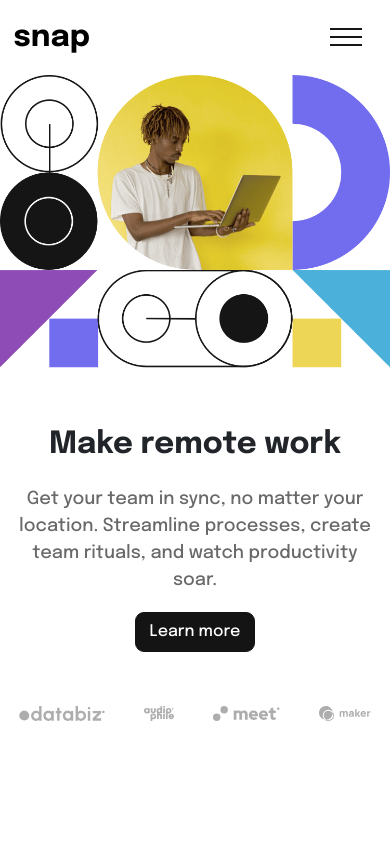
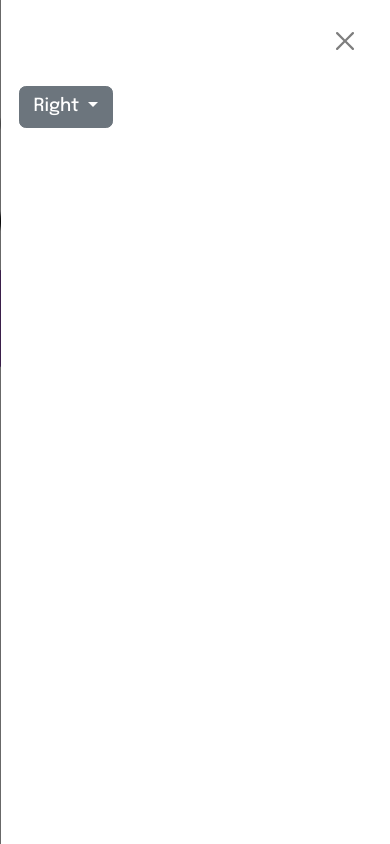
Before and after one commit to lumbrjx/intro-section, a website: page index.html in a window 390 px wide. Both pictures are taken after a click on the button "Toggle". Drawn offline with nearby package versions, Linux system fonts and the light colour scheme.

Commit message:
making the side menu component (uncomplete)

```diff
--- a/index.html
+++ b/index.html
@@ -21,17 +21,84 @@
   </head>
   <body>
     <!-- Features Company Careers About Login Register Make remote work Get your team
-    in sync, no matter your location. Streamline processes, create team rituals,
-    and watch productivity soar. Learn more -->
-    <nav class="navbar navbar-lg navbar-almostBlack">
-      <div class="container-fluid">
-        <a class="navbar-brand fw-bold fs-1">snap</a>
+      in sync, no matter your location. Streamline processes, create team rituals,
+      and watch productivity soar. Learn more -->
 
-        <button class="btn" title="menu">
-          <img src="./images/icon-menu.svg" alt="open-menu" />
+    <nav class="navbar navbar-expand-lg navbar-light px-3" id="navnav">
+      <a class="navbar-brand fw-bold fs-1">snap</a>
+      <!-- <button
+        class="navbar-toggler position-relative"
+        type="button"
+        data-toggle="collapse"
+        data-target="#navbarNav"
+        aria-controls="navbarNav"
+        aria-expanded="false"
+        aria-label="Toggle navigation"
+      >
+        <span class="navbar-toggler-icon"></span>
+      </button> -->
+      <button
+        class="navbar-toggler border-0"
+        title="Toggle"
+        data-bs-toggle="offcanvas"
+        href="#offcanvasExample"
+        role="button"
+        aria-controls="offcanvasExample"
+      >
+        <span class="navbar-toggler-icon"></span>
+      </button>
+
+      <div
+        class="offcanvas offcanvas-end collapse"
+        tabindex="-1"
+        id="offcanvasExample"
+        aria-labelledby="offcanvasExampleLabel"
+      >
+        <div class="offcanvas-header">
+          <div></div>
+          <button
+            type="button"
+            class="btn-close me-2 mt-1"
+            data-bs-dismiss="offcanvas"
+            aria-label="Close"
+          ></button>
+        </div>
+
+        <div class="offcanvas-body">
+
+
+          <div class="btn-group">
+            <button type="button" class="btn btn-secondary dropdown-toggle" data-bs-toggle="dropdown" data-bs-display="static" aria-expanded="false">
+              Right
+            </button>
+            <ul class="dropdown-menu dropdown-menu-end dropdown-menu-lg-start">
+              <li><button class="dropdown-item" type="button">Action</button></li>
+              <li><button class="dropdown-item" type="button">Another action</button></li>
+              <li><button class="dropdown-item" type="button">Something else here</button></li>
+            </ul>
+          </div>
+        </div>
+          </div>
+        </div>
+      </div>
+      <div
+        class="navbar-collapse collapse justify-content-end bg-primary z-3"
+        id="navbarNav"
+      >
+      <div class="dropdown-center">
+        <button class="btn btn-secondary dropdown-toggle" type="button" data-bs-toggle="dropdown" aria-expanded="false">
+          Centered dropdown
         </button>
+        <ul class="dropdown-menu">
+          <li><a class="dropdown-item" href="#">Action</a></li>
+          <li><a class="dropdown-item" href="#">Action two</a></li>
+          <li><a class="dropdown-item" href="#">Action three</a></li>
+        </ul>
+      </div>
       </div>
     </nav>
+
+
     <div>
       <img
         src="./images/image-hero-mobile.png"
@@ -63,6 +130,8 @@
       <img class="myNewImg" src="./images/client-meet.svg" alt="meet" />
       <img class="myNewImg" src="./images/client-maker.svg" alt="maker" />
     </div>
+
     <script src="node_modules/bootstrap/dist/js/bootstrap.js"></script>
+    <script src="./src/index.js"></script>
   </body>
 </html>
--- a/scss/_customElements.scss
+++ b/scss/_customElements.scss
@@ -1,6 +1,21 @@
+body {
+  width: 100vw;
+  overflow-x: hidden;
+}
 .myNewImg {
   height: 15px;
 }
 #myNewBtn {
   font-size: 16px;
 }
+// .navbar-toggler {
+//   z-index: 999;
+// }
+// #navbarNav {
+//   margin-left: 160px;
+// }
+// #navnav {
+//   width: 100%;
+//   display: flex;
+//   flex-direction: row;
+// }
--- /dev/null
+++ b/src/index.js
@@ -0,0 +1,7 @@
+let menuToggle = document.querySelector('.navbar-toggler')
+console.log('hello')
+const sideMenu = document.querySelector('#side-menu')
+
+menuToggle.addEventListener('click', () => {
+  sideMenu.classList.toggle('active')
+})
```
Also changed, not shown: css/main.min.css, 1 other file.
